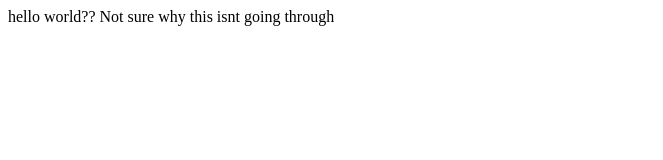
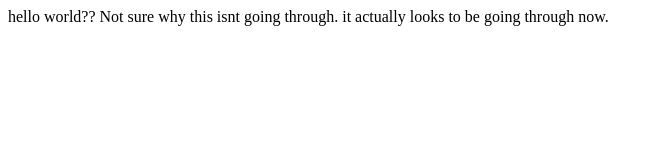
Before and after one commit to ChristopheAwad/testwebsite, a plain HTML site: page index.html in a window 1280 px wide. Shown: the whole page, without its empty margins (0-663 px from the left). Drawn offline with Linux system fonts and the light colour scheme.

Commit message:
Update index.html

```diff
--- a/index.html
+++ b/index.html
@@ -1 +1 @@
-<body>hello world?? Not sure why this isnt going through</body>
+<body>hello world?? Not sure why this isnt going through. it actually looks to be going through now.</body>
```
